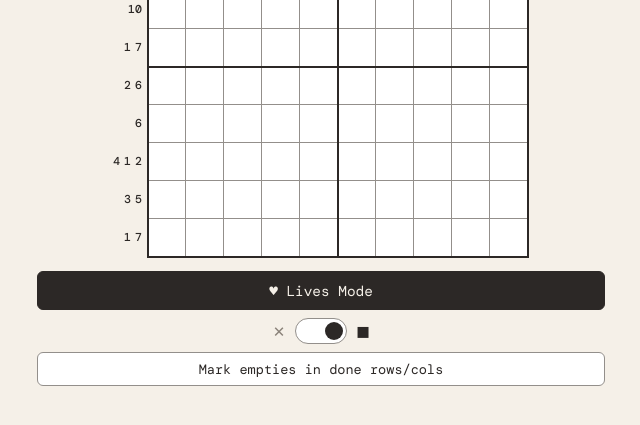
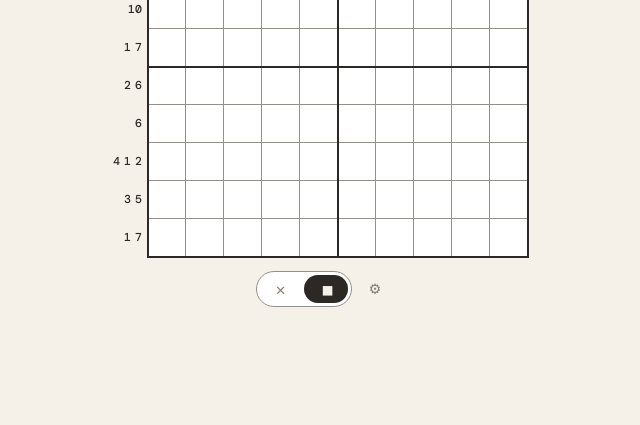
Before and after one commit to Ilosariph/nonogram, a Flask app: page / in a window 1280 px wide. Shown: the part 329-754 px from the top of the page, without its empty margins (319-959 px from the left). Run offline with Flask 3, Linux system fonts and the light colour scheme.

Commit message:
Move lives mode & mark-empties to settings panel; enlarge slider with icons inside
- Lives Mode button and Mark empties in done rows/cols moved into a gear
  (⚙) settings dropdown that appears above the button when clicked;
  closes on outside click
- Mode slider track enlarged (96×36px) with × and ■ icons inside the
  track; sliding thumb highlights the active icon in bg color

https://claude.ai/code/session_01CnTLW4UkANLnPdrXM4tgbi

```diff
--- a/templates/index.html
+++ b/templates/index.html
@@ -225,66 +225,115 @@ td.cell.marked::after {
   gap: 0.5rem;
 }
 
-.mode-slider {
+.mode-row {
   display: flex;
   align-items: center;
   justify-content: center;
-  gap: 0.65rem;
+  gap: 0.75rem;
+}
+
+.mode-slider {
+  position: relative;
   cursor: pointer;
   user-select: none;
 }
 
-.mode-slider .mode-icon {
-  font-size: 1.15rem;
-  line-height: 1;
-  color: var(--ink-light);
-  transition: color 0.2s;
-}
-
-.mode-slider[data-mode="mark"] .mode-icon[data-mode="mark"],
-.mode-slider[data-mode="fill"] .mode-icon[data-mode="fill"] {
-  color: var(--ink);
-}
-
 .mode-slider-track {
   position: relative;
-  width: 52px;
-  height: 26px;
+  width: 96px;
+  height: 36px;
   background: var(--cell-bg);
   border: 1.5px solid var(--grid-line);
-  border-radius: 13px;
+  border-radius: 18px;
 }
 
 .mode-slider-thumb {
   position: absolute;
   top: 3px;
   left: 3px;
-  width: 18px;
-  height: 18px;
+  width: 44px;
+  height: 28px;
   background: var(--ink);
-  border-radius: 50%;
+  border-radius: 14px;
   transition: left 0.2s ease;
+  z-index: 0;
 }
 
 .mode-slider[data-mode="fill"] .mode-slider-thumb {
-  left: calc(100% - 21px);
+  left: calc(100% - 47px);
 }
 
-.mode-btn {
-  flex: 1;
-  text-align: center;
-  padding: 0.6rem;
-  border: 1.5px solid var(--grid-line);
-  background: var(--cell-bg);
-  font-family: 'DM Mono', monospace;
-  font-size: 0.9rem;
-  cursor: pointer;
-  transition: all 0.15s;
+.mode-side {
+  position: absolute;
+  top: 0;
+  width: 50%;
+  height: 100%;
+  display: flex;
+  align-items: center;
+  justify-content: center;
+  font-size: 1rem;
+  z-index: 1;
   color: var(--ink-light);
+  transition: color 0.2s;
 }
 
-.mode-btn { border-radius: var(--radius); }
-.mode-btn.active { background: var(--ink); color: var(--bg); border-color: var(--ink); }
+.mode-side[data-mode="mark"] { left: 0; }
+.mode-side[data-mode="fill"] { right: 0; }
+
+.mode-slider[data-mode="mark"] .mode-side[data-mode="mark"],
+.mode-slider[data-mode="fill"] .mode-side[data-mode="fill"] {
+  color: var(--bg);
+}
+
+.settings-wrap {
+  position: relative;
+}
+
+.settings-btn {
+  border: none;
+  background: none;
+  padding: 0.35rem;
+  cursor: pointer;
+  font-size: 1.1rem;
+  color: var(--ink-light);
+  line-height: 1;
+  transition: color 0.15s;
+}
+.settings-btn:hover { color: var(--ink); border: none; }
+.settings-btn:active { transform: scale(0.93); }
+
+.settings-panel {
+  position: absolute;
+  bottom: calc(100% + 0.5rem);
+  right: 0;
+  background: var(--bg);
+  border: 1.5px solid var(--grid-thick);
+  border-radius: var(--radius);
+  display: flex;
+  flex-direction: column;
+  min-width: 210px;
+  z-index: 50;
+  box-shadow: 0 4px 16px rgba(0,0,0,0.18);
+  animation: pop 0.2s ease;
+}
+
+.settings-item {
+  padding: 0.65rem 1rem;
+  text-align: left;
+  background: none;
+  border: none;
+  border-bottom: 1px solid var(--grid-line);
+  cursor: pointer;
+  font-family: 'DM Mono', monospace;
+  font-size: 0.85rem;
+  color: var(--ink-light);
+  transition: background 0.12s, color 0.12s;
+  border-radius: 0;
+}
+.settings-item:first-child { border-radius: var(--radius) var(--radius) 0 0; }
+.settings-item:last-child { border-bottom: none; border-radius: 0 0 var(--radius) var(--radius); }
+.settings-item:hover { background: var(--cell-bg); color: var(--ink); }
+.settings-item.active { color: var(--ink); }
 
 .controls-row {
   display: flex;
@@ -468,18 +517,21 @@ td.cell.filled.cell-error { animation: cell-flash-red 0.55s ease forwards !impor
 <div class="win-banner" id="winBanner">Solved!</div>
 
 <div class="bottom-controls">
-  <div class="controls-row">
-    <button class="mode-btn active" id="livesModeBtn" style="flex:1; border-radius:var(--radius);">&#9829; Lives Mode</button>
-  </div>
-  <div class="mode-slider" id="modeSlider" data-mode="fill">
-    <span class="mode-icon" data-mode="mark">&#x2715;</span>
-    <div class="mode-slider-track">
-      <div class="mode-slider-thumb"></div>
+  <div class="mode-row">
+    <div class="mode-slider" id="modeSlider" data-mode="fill">
+      <div class="mode-slider-track">
+        <div class="mode-slider-thumb"></div>
+        <span class="mode-side" data-mode="mark">&#x2715;</span>
+        <span class="mode-side" data-mode="fill">&#9632;</span>
+      </div>
     </div>
-    <span class="mode-icon" data-mode="fill">&#9632;</span>
-  </div>
-  <div class="controls-row">
-    <button id="markDoneRowsBtn" style="flex:1">Mark empties in done rows/cols</button>
+    <div class="settings-wrap">
+      <button class="settings-btn" id="settingsBtn" title="Settings">&#9881;</button>
+      <div class="settings-panel" id="settingsPanel" style="display:none">
+        <button class="settings-item active" id="livesModeItem">&#9829; Lives Mode</button>
+        <button class="settings-item" id="markDoneRowsBtn">Mark empties in done rows/cols</button>
+      </div>
+    </div>
   </div>
 </div>
 
@@ -928,9 +980,17 @@ td.cell.filled.cell-error { animation: cell-flash-red 0.55s ease forwards !impor
     else if (e.key === 'x' || e.key === 'X') setMode('mark');
   });
 
-  $('#livesModeBtn').addEventListener('click', () => {
+  const settingsPanel = $('#settingsPanel');
+  $('#settingsBtn').addEventListener('click', e => {
+    e.stopPropagation();
+    settingsPanel.style.display = settingsPanel.style.display === 'none' ? '' : 'none';
+  });
+  document.addEventListener('click', () => { settingsPanel.style.display = 'none'; });
+  settingsPanel.addEventListener('click', e => e.stopPropagation());
+
+  $('#livesModeItem').addEventListener('click', () => {
     livesMode = !livesMode;
-    $('#livesModeBtn').classList.toggle('active', livesMode);
+    $('#livesModeItem').classList.toggle('active', livesMode);
     loadPuzzle();
   });
 
```
